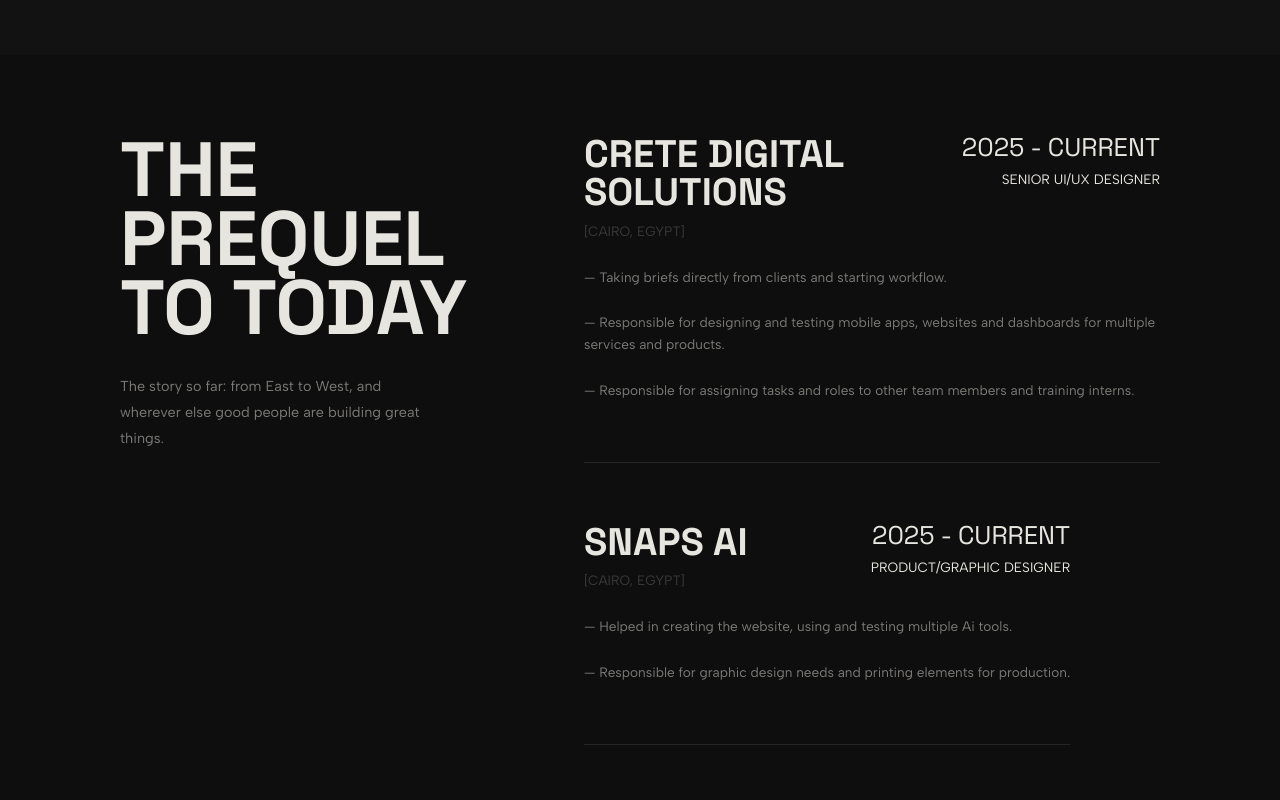
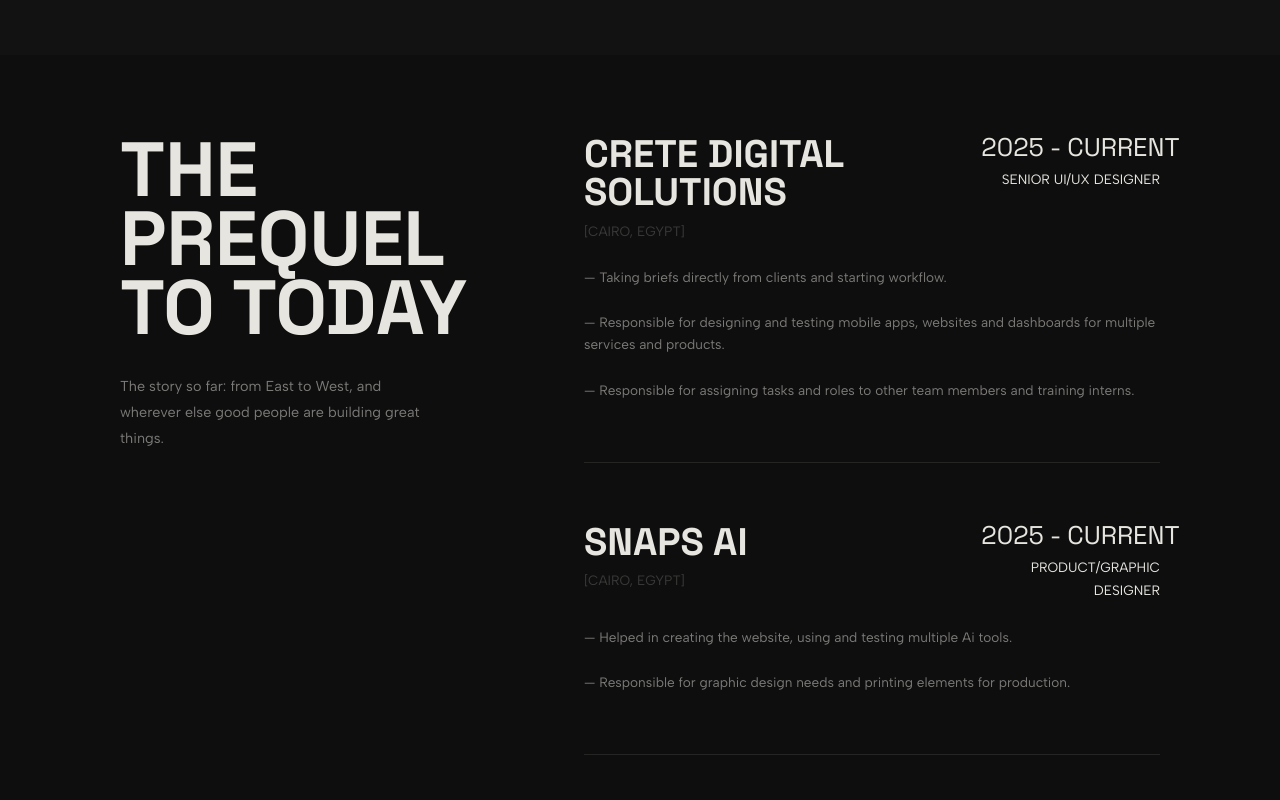
Before and after one commit to Bonnzzoo/bonzzo-studio, a Next.js app: page / in a window 1280 px wide. Shown: the part 8120-8920 px from the top of the page. Built offline with nearby package versions, Linux system fonts and the light colour scheme; a web font is replaced by a local one.

Commit message:
UI Updates: Implement strict minmax grid ratio for timeline rows to enforce perfect vertical alignment of dates regardless of content length

```diff
--- a/app/globals.css
+++ b/app/globals.css
@@ -2985,8 +2985,8 @@
 }
 
 .exp-top-row {
-  display: flex;
-  justify-content: space-between;
+  display: grid;
+  grid-template-columns: minmax(0, 2fr) minmax(0, 1fr);
   gap: 40px;
   align-items: flex-start;
   width: 100%;
@@ -3141,6 +3141,7 @@
     top: 0;
   }
   .exp-top-row {
+    display: flex;
     flex-direction: column;
     gap: 16px;
   }
```
